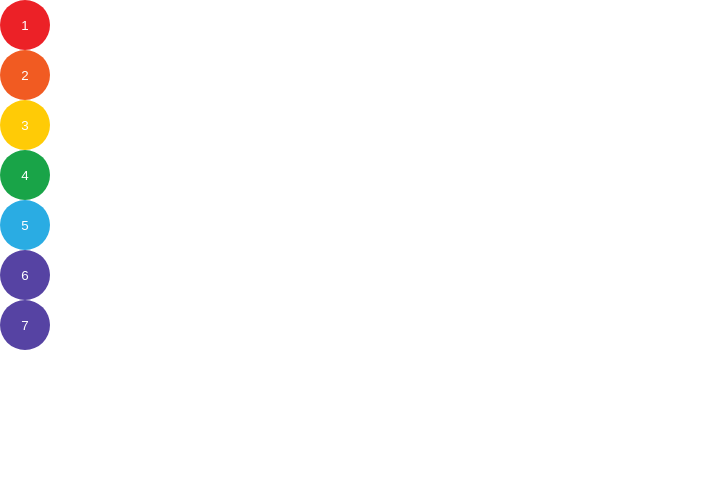
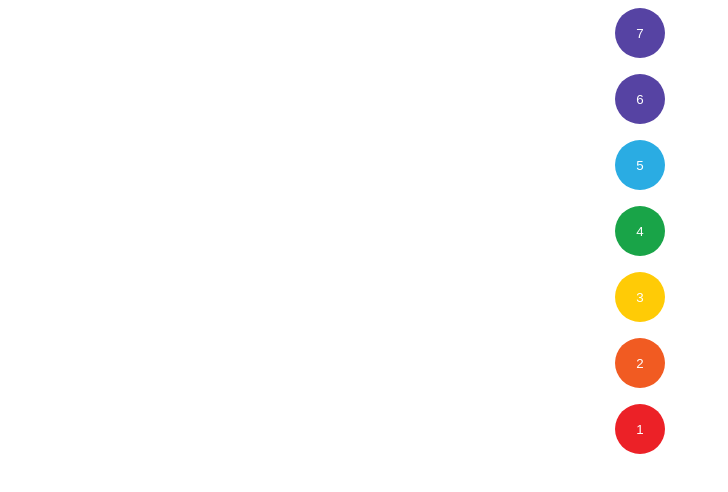
Before and after one commit to brrrrrbrrrr/hackathon-wcs-lyon-vite, a React (Vite) app: page /chakras in a window 1280 px wide. Shown: the top 492 px of the page, without its empty margins (0-728 px from the left). Built offline with nearby package versions, Linux system fonts and the light colour scheme.

Commit message:
disposition step

```diff
--- a/src/components/Step/Step.css
+++ b/src/components/Step/Step.css
@@ -7,6 +7,20 @@
     width: 50px;
     margin: 0;
     background-color: green;
-    color : white ;
+    color : white;
+    margin-top: 8px ;
+    margin-bottom: 8px ;
+
+
 
 }
+.chakras_container {
+    display: flex;
+    flex-direction: row-reverse;
+    justify-content: center ;
+
+
+
+
+
+}
--- a/src/components/Step/Step.jsx
+++ b/src/components/Step/Step.jsx
@@ -1,6 +1,7 @@
 import "../Step/Step.css"
 import { useLoaderData } from "react-router-dom";
 import Chakras from '../../data//data'
+import { Link } from "react-router-dom";
 
 export default function Step () {
 
@@ -11,14 +12,13 @@ export default function Step () {
     <>
 
 
-{Chakras.map((chakra) => (
-  <div key={chakra.id}>
-    {/* <Link className="style_link_chakras" to={`/${chakra.id}`}> */}
+{Chakras.slice().reverse().map((chakra) => (
+  <div className="chakras_container" key={chakra.id}>
+    <Link className="style_link_chakras" to={`/${Step}`}>
     <button className="button_step" style={{ backgroundColor: chakra.color }}>
   {chakra.id}
 </button>
-
-    {/* </Link> */}
+    </Link>
   </div>
 ))}
 
```
